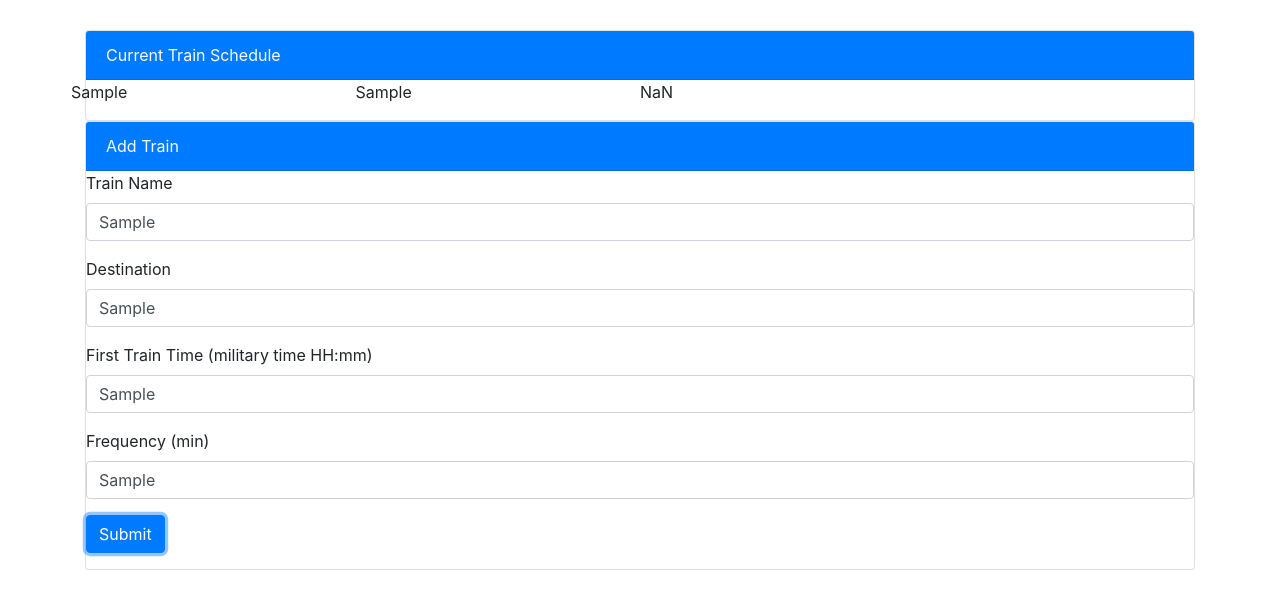
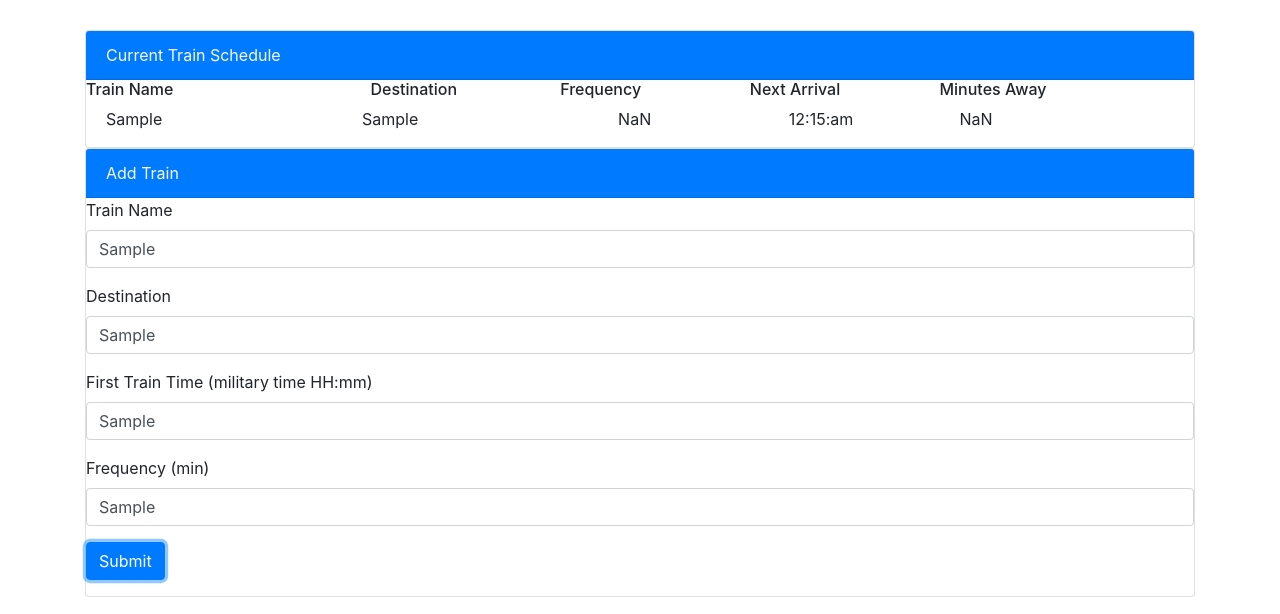
Before and after one commit to baronvontoby/train-time, a plain HTML site: page index.html in a window 1280 px wide. Both pictures are taken after typing "Sample", "Sample", "Sample", "Sample" into the empty fields and a click on the button "Submit". Shown: the part 186-800 px from the top of the page. Drawn offline with nearby package versions, Linux system fonts and the light colour scheme; no server answers.

Commit message:
set the dom and started saving object elements to the database for future recall

```diff
--- a/assets/css/styles.css
+++ b/assets/css/styles.css
@@ -0,0 +1,4 @@
+.new-train-row {
+    width: 90%;
+    margin-left: 20px;
+}
--- a/assets/javascript/main.js
+++ b/assets/javascript/main.js
@@ -21,32 +21,87 @@ $(document).ready(function(){
         var trainName = $("#train-name-input").val().trim();
         var trainDestination = $("#destination-input").val().trim();
         var trainFrequency = parseInt($("#frequency-input").val().trim());
-        var trainFrist = parseInt($("#first-train-input").val().trim());
+        var trainFirst = parseInt($("#first-train-input").val().trim());
 
+        database.ref().push({
+            trainName: trainName,
+            trainDestination: trainDestination,
+            trainFrequency: trainFrequency,
+            trainFirst: trainFirst
+        });
         console.log(trainName);
         console.log(trainDestination);
         console.log(trainFrequency);
-        console.log(trainFrist);
+        console.log(trainFirst);
+
+        let newRow = $("<div>");
+        newRow.addClass("row new-train-row");
+        $("#train-rows").append(newRow);
+
+        let newNameCol = $("<div>");
+        newNameCol.addClass("col-3");
+        newNameCol.attr("id", "train-name-display");
+        $(".new-train-row").append(newNameCol);
+
+        let newDestinationCol = $("<div>");
+        newDestinationCol.addClass("col-3");
+        newDestinationCol.attr("id", "destination-display");
+        $(".new-train-row").append(newDestinationCol);
+
+        let newFrequencyCol = $("<div>");
+        newFrequencyCol.addClass("col-2");
+        newFrequencyCol.attr("id", "frequency-display");
+        $(".new-train-row").append(newFrequencyCol);
+
+        let nextArrivalCol = $("<div>");
+        nextArrivalCol.addClass("col-2");
+        nextArrivalCol.attr("id", "next-arrival-display");
+        $(".new-train-row").append(nextArrivalCol);
+
+        let minutesAwayCol = $("<div>");
+        minutesAwayCol.addClass("col-2");
+        minutesAwayCol.attr("id", "minutes-away-display");
+        $(".new-train-row").append(minutesAwayCol);
 
         let newName = $("<p>");
         newName.attr("id", "new-train");
-        newName.addClass("row");
         newName.text(trainName);
         $("#train-name-display").append(newName);
 
         let newDestination = $("<p>");
         newDestination.attr("id", "new-destination");
-        newDestination.addClass("row");
         newDestination.text(trainDestination);
         $("#destination-display").append(newDestination);
 
         let newFrequency = $("<p>");
         newFrequency.attr("id", "new-frequency");
-        newFrequency.addClass("row");
         newFrequency.text(trainFrequency);
         $("#frequency-display").append(newFrequency);
 
+        let nextArrival = $("<p>");
+        nextArrival.attr("id", "next-arrival");
+        nextArrival.text(arrival());
+        $("#next-arrival-display").append(nextArrival);
+
+        let minutesAway = $("<p>");
+        minutesAway.attr("id", "minutes-away");
+        minutesAway.text(timeAway());
+        $("#minutes-away-display").append(minutesAway);
+
+        function timeAway () {
+            var firstTimeConverted = moment(trainFirst, "HH:mm").subtract(1, "years");
+            var currentTime = moment();
+            moment(currentTime).format("HH:mm");
+            var diffTime = moment().diff(moment(firstTimeConverted), "minutes");
+            var tRemainder = diffTime % trainFrequency;
+            var timeAway = trainFrequency - tRemainder;
+            return timeAway;
+        }
+
+        function arrival () {
+           var arrivalTime = moment().add(timeAway(),"minutes");
+           return moment(arrivalTime).format("hh:mm:a");
+        }
     });
 
-
 })
--- a/index.html
+++ b/index.html
@@ -24,22 +24,24 @@
             <div class="card-header bg-primary text-light">
                 Current Train Schedule
             </div>
-            <div class="row">
-                <div id="train-name-display" class="col-3">
-
+            <div id="titles" class="row">
+                <div class="col-3">
+                    <h6>Train Name</h6>
                 </div>
-                <div id="destination-display" class="col-3">
-
+                <div class="col-2">
+                    <h6>Destination</h6>
                 </div>
-                <div id="frequency-display" class="col-2">
-
+                <div class="col-2">
+                    <h6>Frequency</h6>
                 </div>
-                <div id="next-arrival-display" class="col-2">
-
+                <div class="col-2">
+                    <h6>Next Arrival</h6>
                 </div>
-                <div id="minutes-away-display" class="col-2">
-
+                <div class="col-3">
+                    <h6>Minutes Away</h6>
                 </div>
+            </div>
+            <div id="train-rows" class="row">
             </div>
         </div>
         <div class="card">
```
